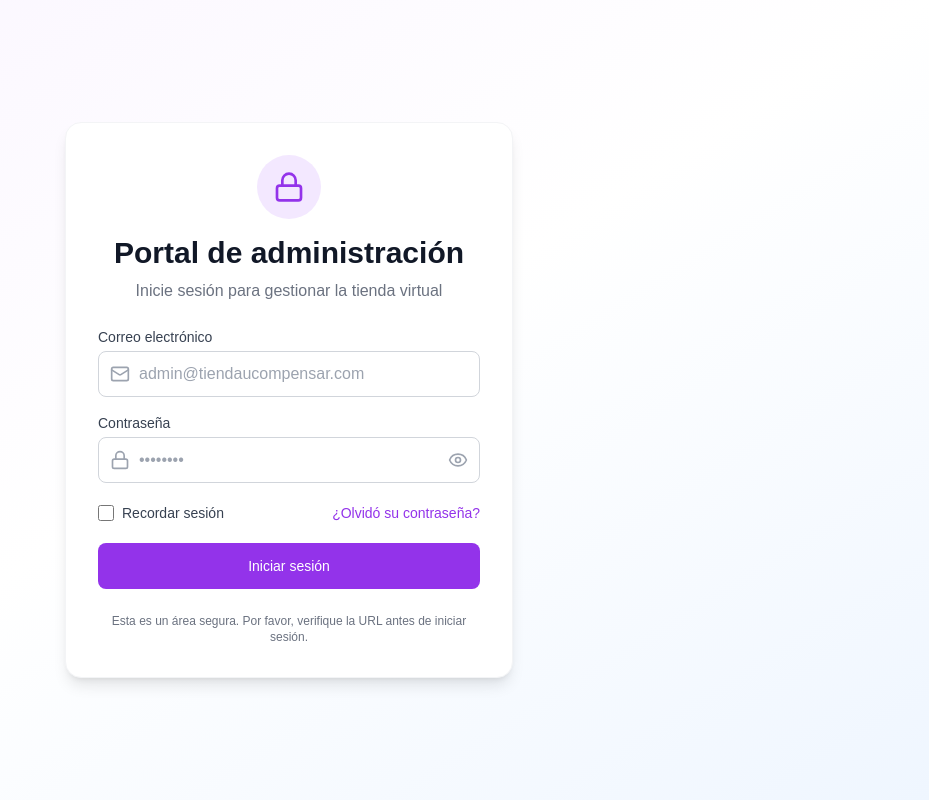
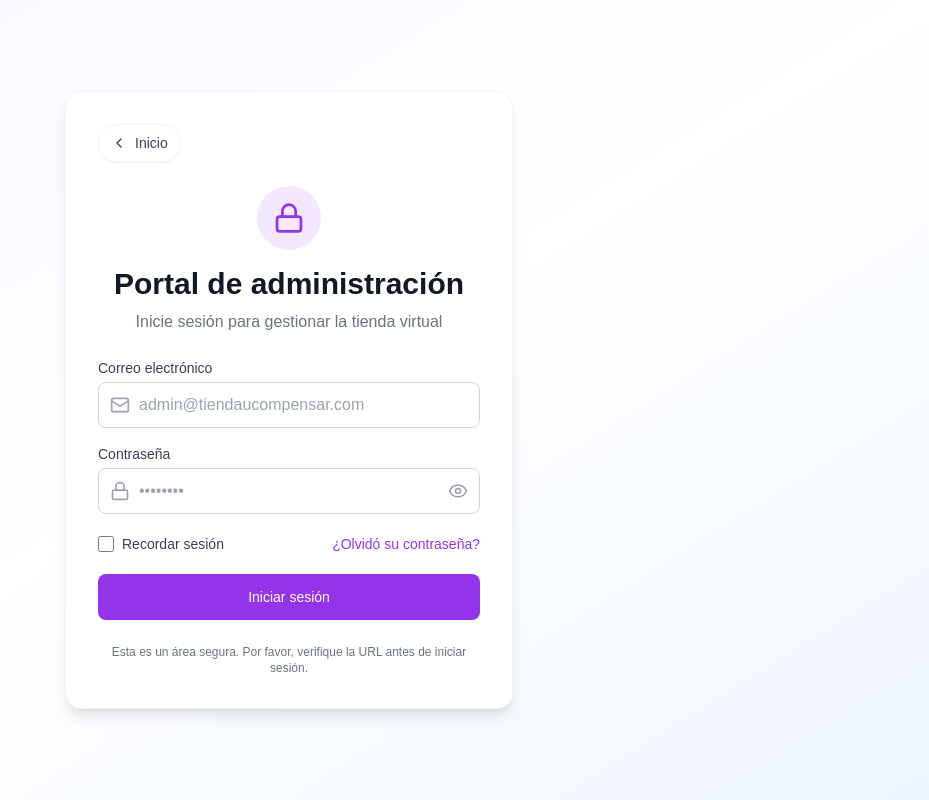
Before and after one commit to MrJohanF/e-commerce, a Next.js app: page /admin/login in a window 1280 px wide. Shown: the whole page, without its empty margins (351-1280 px from the left). Built offline with nearby package versions, Linux system fonts and the light colour scheme.

Commit message:
Integrate BackToHome component into AdminLogin for improved navigation and update text label for clarity

```diff
--- a/src/app/admin/login/page.js
+++ b/src/app/admin/login/page.js
@@ -75,9 +75,14 @@ const AdminLogin = () => {
     <div className="min-h-screen bg-gradient-to-br from-purple-50 via-white to-blue-50 flex items-center justify-center p-4">
 
       <div className="max-w-md w-full space-y-6 bg-white p-8 rounded-2xl shadow-lg border border-gray-100">
+      <div className="top-2 sm:top-4 left-2 sm:left-4">
+        <BackToHome />
+      </div>
         {/* Header Section */}
         <div className="text-center space-y-2">
+
           <div className="w-16 h-16 bg-purple-100 rounded-full flex items-center justify-center mx-auto mb-4">
+
             <Lock className="w-8 h-8 text-purple-600" />
           </div>
           <h1 className="text-3xl font-bold text-gray-900">
--- a/src/app/components/backtohome.js
+++ b/src/app/components/backtohome.js
@@ -24,7 +24,7 @@ const BackToHome = ({ className = '' }) => {
       <ChevronLeft
         className="w-4 h-4 group-hover:-translate-x-0.5 transition-transform duration-300"
       />
-      <span>Volver al inicio</span>
+      <span>Inicio</span>
     </Link>
   );
 };
```
